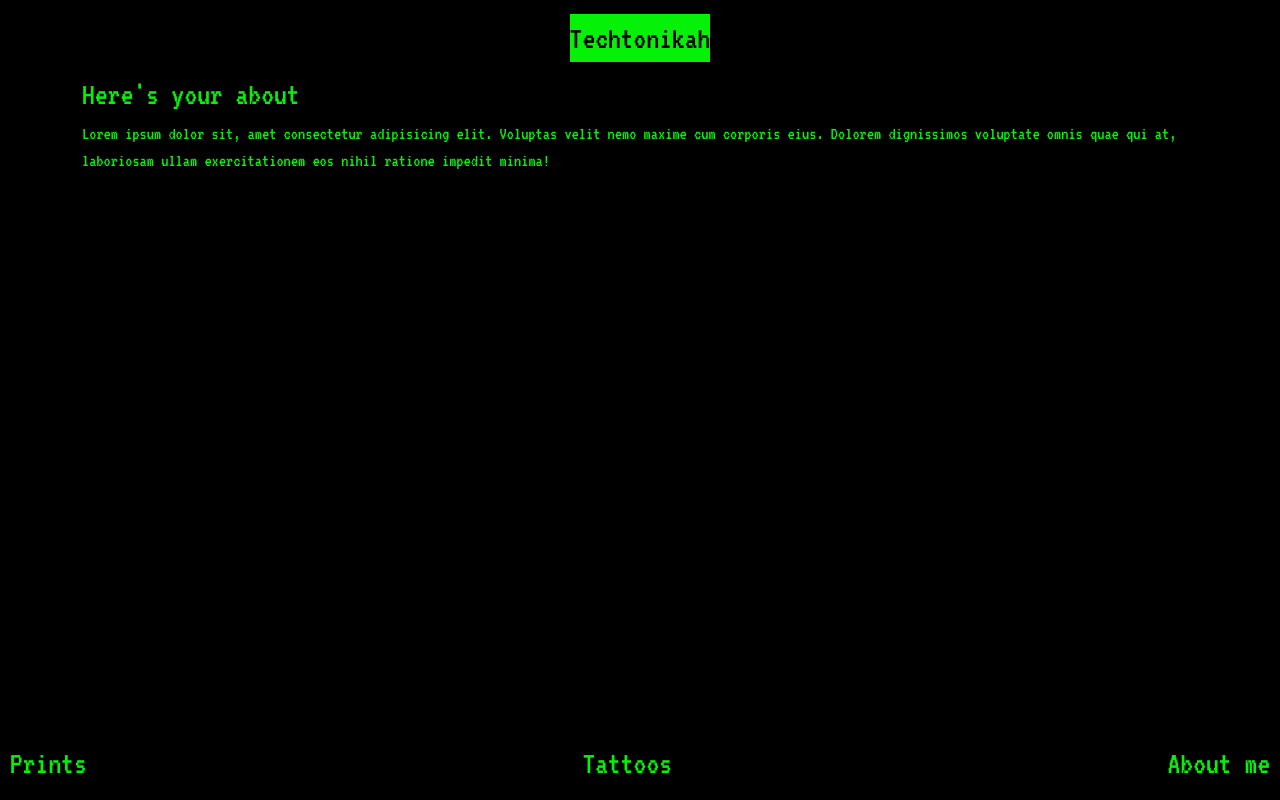
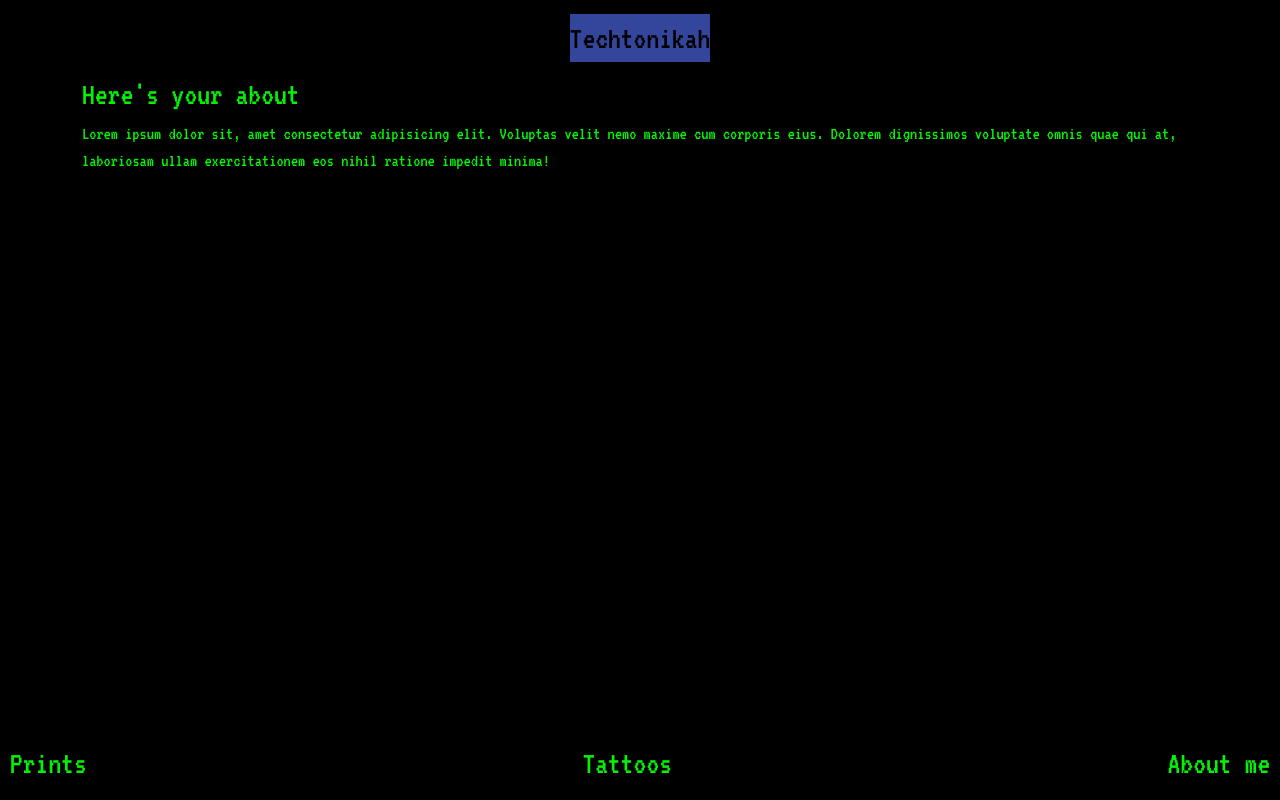
Before and after one commit to missatoy/techtonikah, a React (Vite) app: page /about in a window 1280 px wide. In both pictures the pointer is over the link "Techtonikah". Built offline with nearby package versions, Linux system fonts and the light colour scheme.

Commit message:
changed links hover color to purpleish

```diff
--- a/src/index.css
+++ b/src/index.css
@@ -34,7 +34,7 @@ body {
 
 .top-bar a:hover {
   color: #000;
-  background-color: #06F108;
+  background-color: #34459C;
 }
 
 /* BOTTOM BAR */
@@ -63,7 +63,7 @@ body {
 
 .navbar a:hover {
   color: #000;
-  background-color: #06F108;
+  background-color: #34459C;
 }
 
 /* HOME */
@@ -93,7 +93,7 @@ body {
 }
 
 .menu-item:hover {
-  background-color: #06F108;
+  background-color: #34459C;
   color: #000;
 }
 
```
